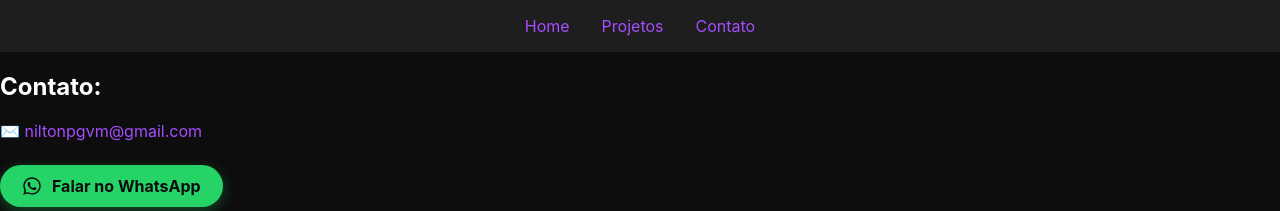
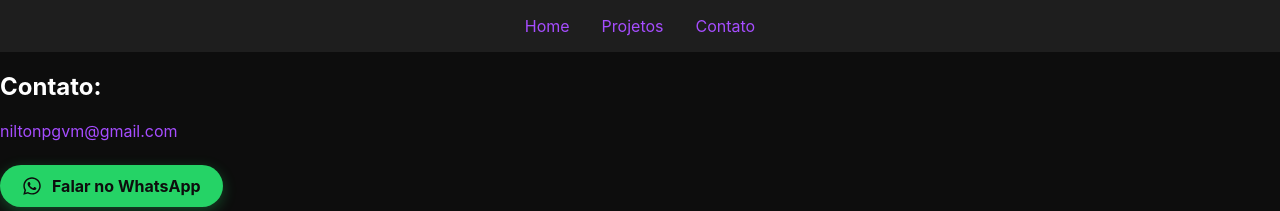
Before and after one commit to Nilt-miranda/niltondev, a React (Vite) app: page /contato in a window 1280 px wide. Shown: the top 211 px of the page. Built offline with nearby package versions, Linux system fonts and the light colour scheme.

Commit message:
remove icon email

```diff
--- a/src/pages/Contato.jsx
+++ b/src/pages/Contato.jsx
@@ -10,7 +10,7 @@ export default function Contato() {
     <section className="main-bg text-main">
       <div className="contact-content">
         <h2 style={{ color: '#ffffffff' }}>Contato:</h2>
-        <p>✉️ <a className="link" href="mailto:niltonpgvm@gmail.com">niltonpgvm@gmail.com</a></p>
+        <p> <a className="link" href="mailto:niltonpgvm@gmail.com">niltonpgvm@gmail.com</a></p>
 
         <a className="whatsapp-btn" style={{ marginTop: '0.5rem' }}
           href={`https://wa.me/${WHATSAPP}?text=${encodeURIComponent('Olá, Nilton! Vi seu portfólio e gostaria de conversar.')}`}
```
